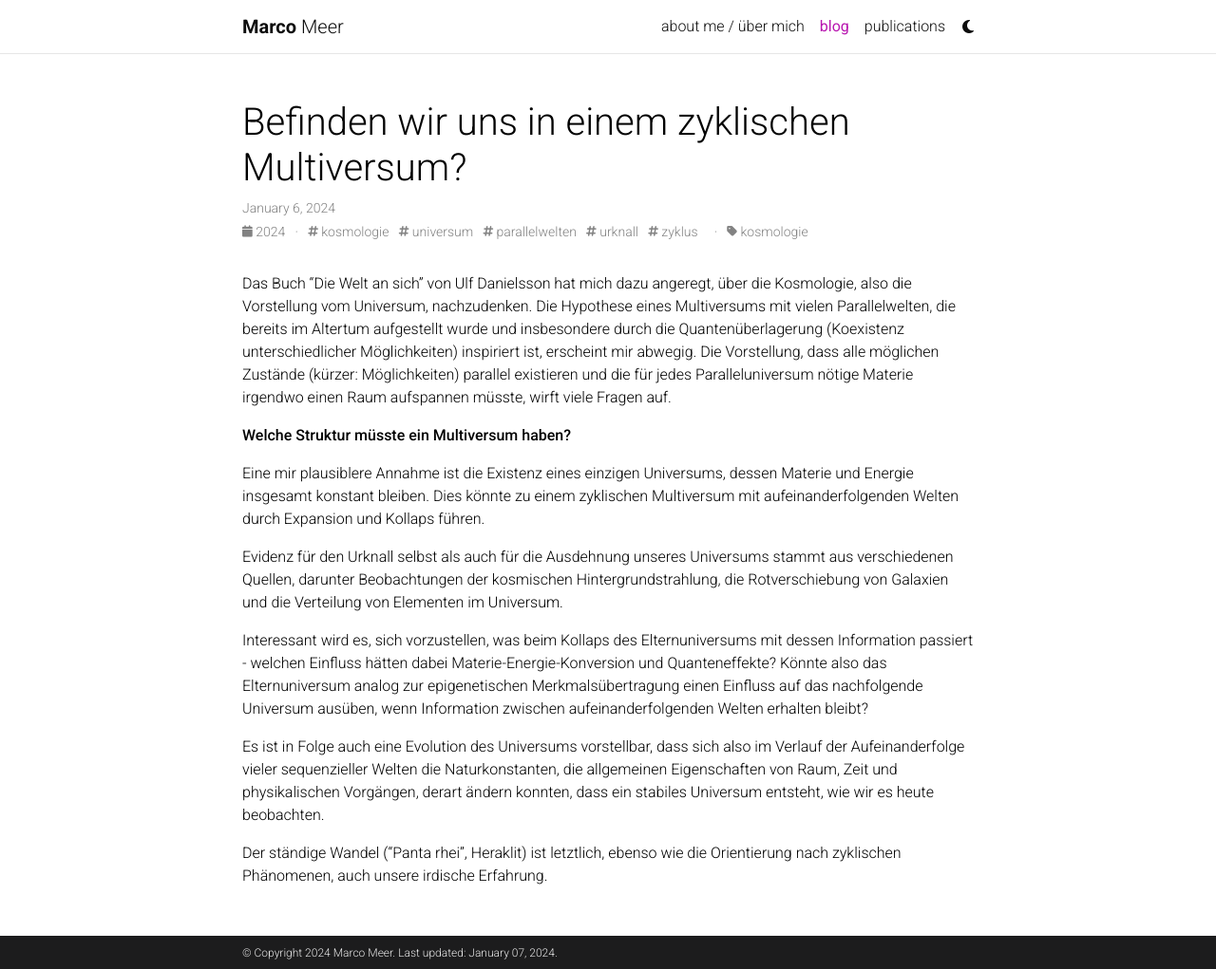
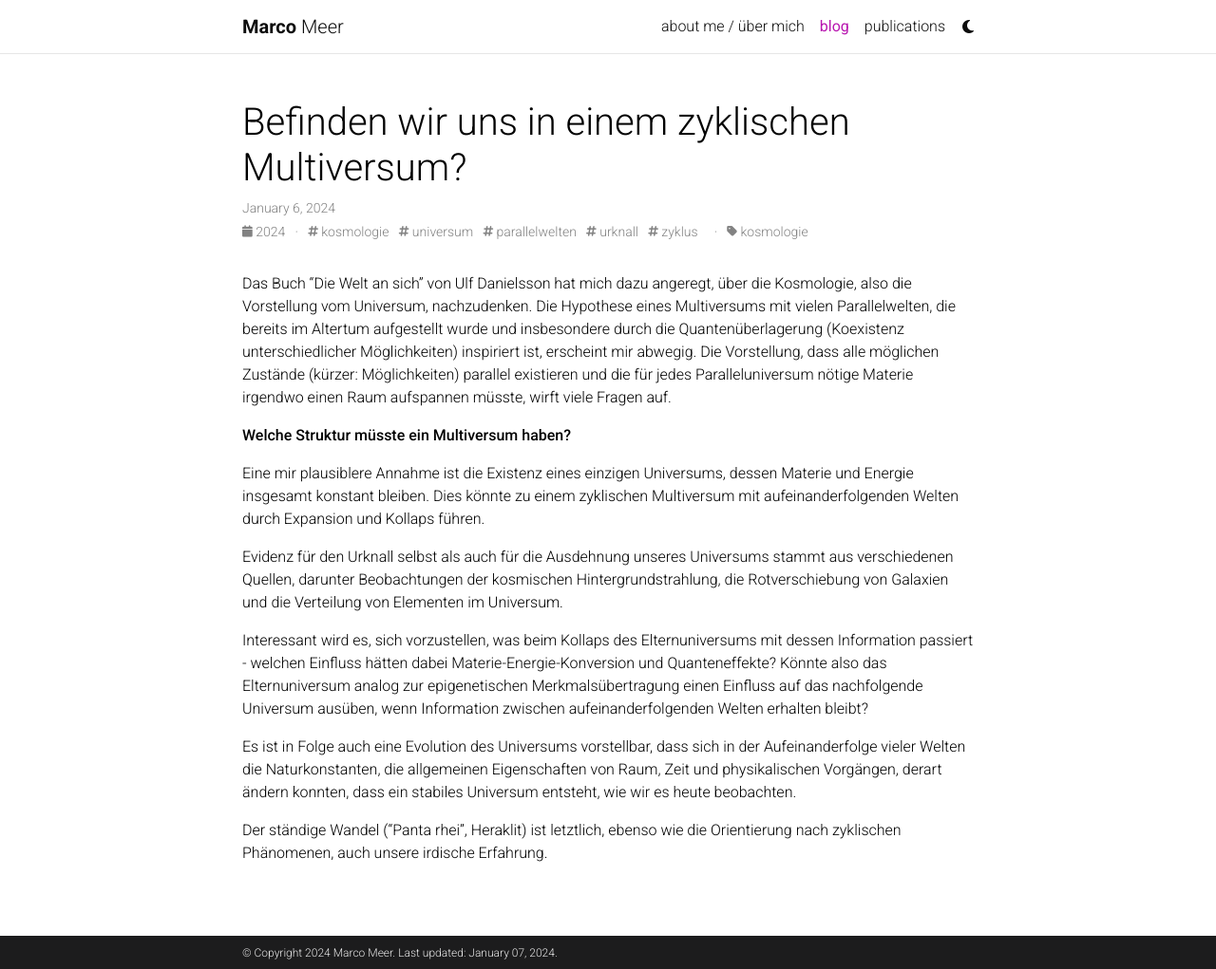
Before and after one commit to macromeer/macromeer.github.io, a Jekyll site: the page built from _posts/2024-01-06-zyklische-kosmologie.md, in a window 1280 px wide and 1021 px high. Shown: the whole window at 95% size. Built offline with Jekyll 4.4.1, drawn with Linux system fonts in a browser that asks for light colours; comment, search, counter and statistics services are not loaded; a style sheet for code colours, icons or effects is not loaded.

Commit message:
general mods

```diff
--- a/_posts/2024-01-06-zyklische-kosmologie.md
+++ b/_posts/2024-01-06-zyklische-kosmologie.md
@@ -17,6 +17,6 @@
 
 Interessant wird es, sich vorzustellen, was beim Kollaps des Elternuniversums mit dessen Information passiert - welchen Einfluss hätten dabei Materie-Energie-Konversion und Quanteneffekte? Könnte also das Elternuniversum analog zur epigenetischen Merkmalsübertragung einen Einfluss auf das nachfolgende Universum ausüben, wenn Information zwischen aufeinanderfolgenden Welten erhalten bleibt?
 
-Es ist in Folge auch eine Evolution des Universums vorstellbar, dass sich also im Verlauf der Aufeinanderfolge vieler sequenzieller Welten die Naturkonstanten, die allgemeinen Eigenschaften von Raum, Zeit und physikalischen Vorgängen, derart ändern konnten, dass ein stabiles Universum entsteht, wie wir es heute beobachten.
+Es ist in Folge auch eine Evolution des Universums vorstellbar, dass sich in der Aufeinanderfolge vieler Welten die Naturkonstanten, die allgemeinen Eigenschaften von Raum, Zeit und physikalischen Vorgängen, derart ändern konnten, dass ein stabiles Universum entsteht, wie wir es heute beobachten.
 
 Der ständige Wandel ("Panta rhei", Heraklit) ist letztlich, ebenso wie die Orientierung nach zyklischen Phänomenen, auch unsere irdische Erfahrung.
```
